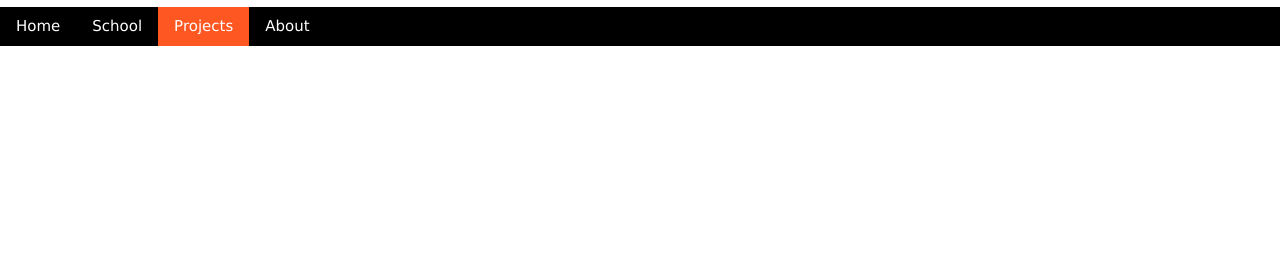
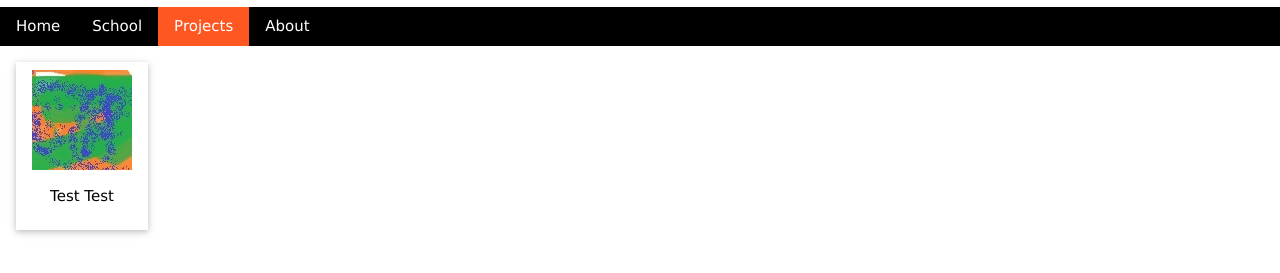
Before and after one commit to spencerhbuchanan/spencerhbuchanan.github.io, a plain HTML site: page projects.html in a window 1280 px wide. Shown: the part 67-340 px from the top of the page. Drawn offline with nearby package versions, Linux system fonts and the light colour scheme.

Commit message:
Added project 'cards'
Project cards link to individual blog posts/pages, improve in future to make dynamic. The card shows a thumbnail and a title for said post.

```diff
--- a/projects.html
+++ b/projects.html
@@ -40,6 +40,22 @@
 
 		<article>
 
+		<!-- Template!
+			<a href = '#'>
+				<div class = 'w3-container w3-margin w3-card w3-cell w3-padding' style = 'float: left;'>
+					<img src = 'postThumbs/1.png'>
+					<p class = 'w3-center'> Test Test </p>
+				</div>
+			</a>
+		-->
+
+			<a href = '#'>
+				<div class = 'w3-container w3-margin w3-card w3-cell w3-padding' style = 'float: left;'>
+					<img src = 'postThumbs/1.png'>
+					<p class = 'w3-center'> Test Test </p>
+				</div>
+			</a>
+
 		</article>
 
 <!-- Bottom of page -->
```
Also changed, not shown: index.html (line endings or trailing spaces), postThumbs/1.png (added), postThumbs/5.png (added).
